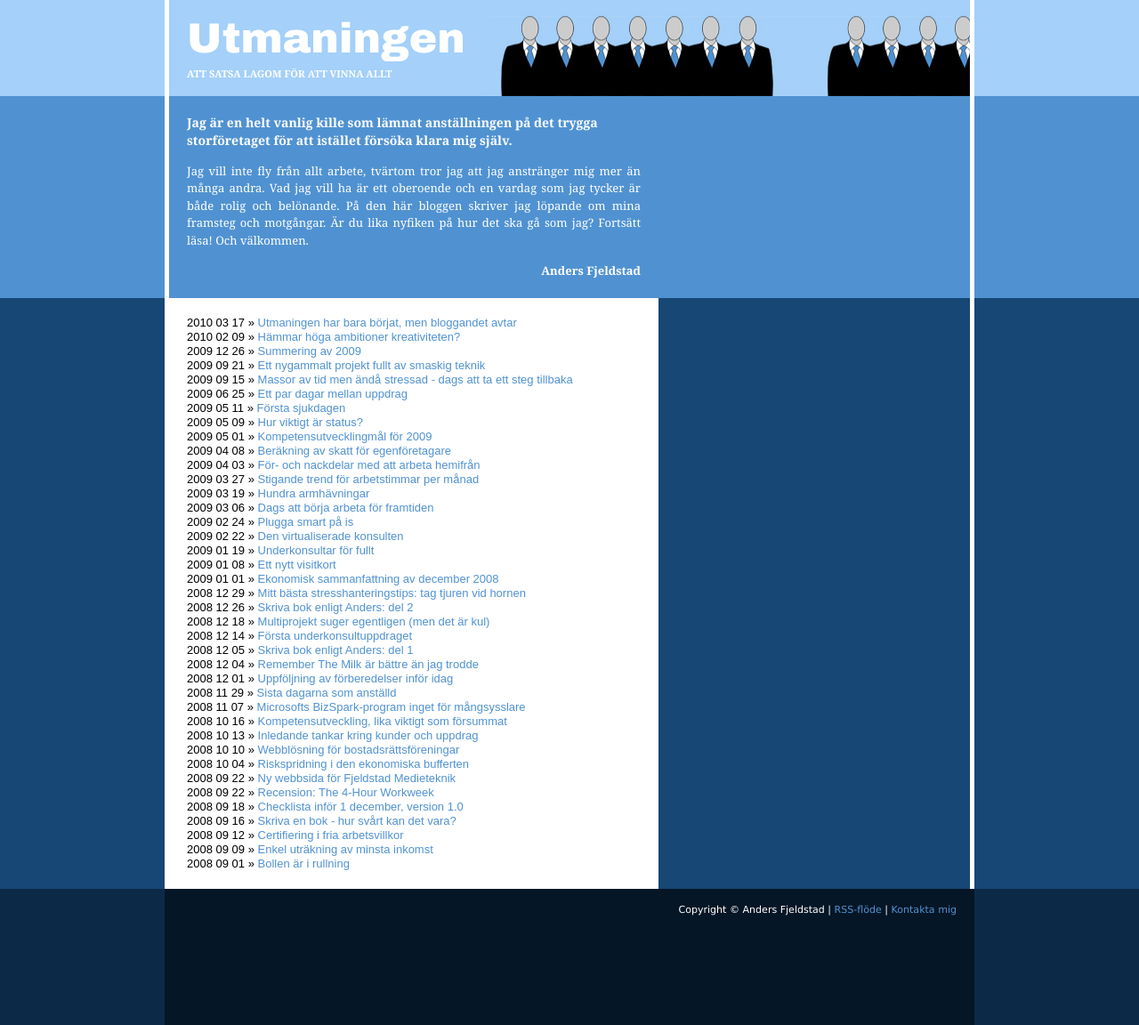
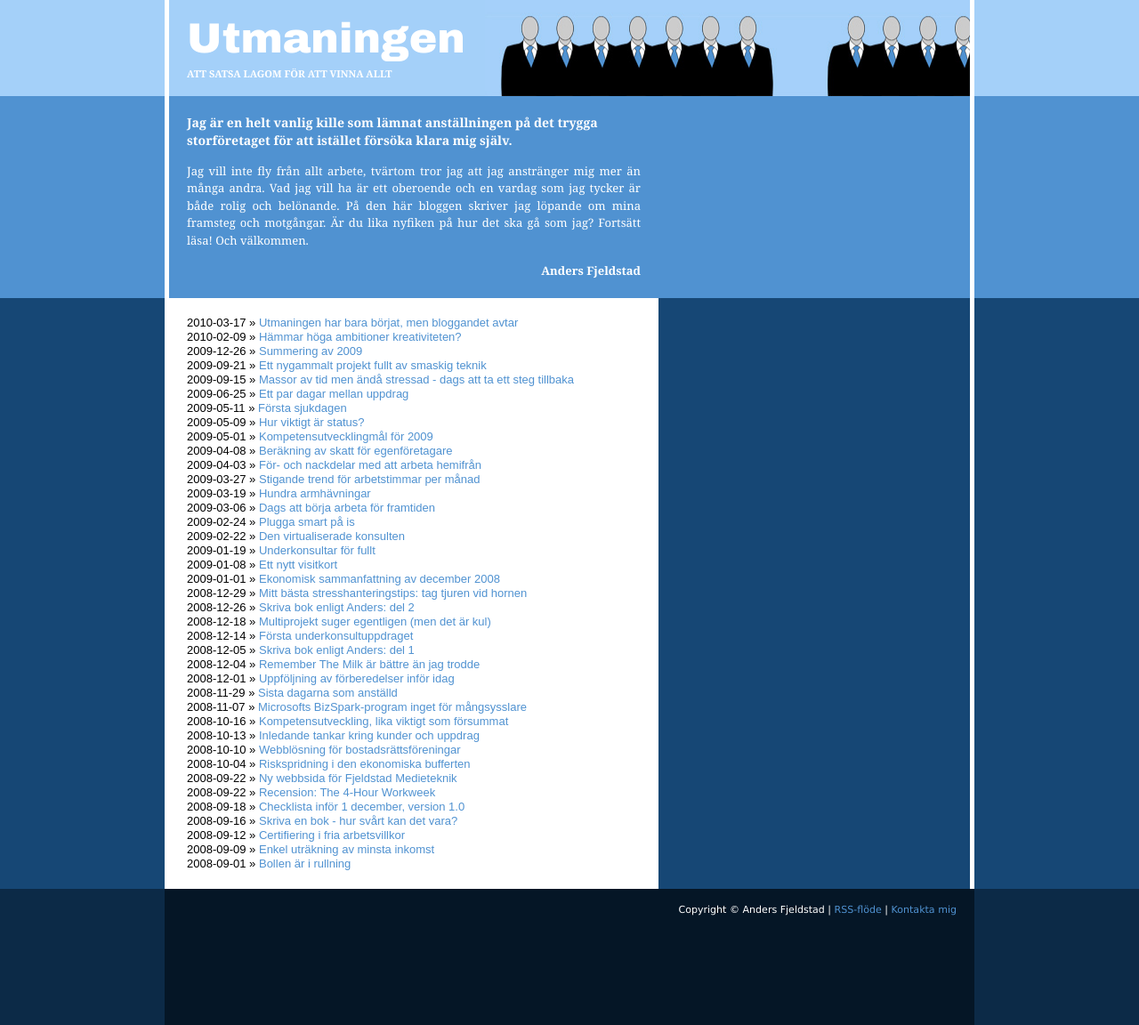
Before and after one commit to Hihaj/utmaningen.fjeldstad.se, a Jekyll site: the page built from index.html, in a window 1280 px wide. Shown: the whole page at 89% size. Built offline with Jekyll 4.4.1, drawn with Linux system fonts in a browser that asks for light colours.

Commit message:
Updated date format again...

```diff
--- a/_layouts/post.html
+++ b/_layouts/post.html
@@ -11,7 +11,7 @@
         <div class="main">
             <div class="post">
                 <h2><a href="{{page.url}}">{{page.title}}</a></h2>
-                <p class="meta">Publicerat {{ post.date | date: "%Y %m %d" }}</p>
+                <p class="meta">Publicerat {{ post.date | date: "%Y-%m-%d" }}</p>
                 <div class="entry">
                     {{page.content}}
                 </div>
--- a/index.html
+++ b/index.html
@@ -17,7 +17,7 @@
         <div class="main">
             <ul class="unstyled">
             {% for post in site.posts %}
-              <li><span>{{ post.date | date: "%Y %m %d" }}</span> &raquo; <a href="{{ post.url }}">{{ post.title }}</a></li>
+              <li><span>{{ post.date | date: "%Y-%m-%d" }}</span> &raquo; <a href="{{ post.url }}">{{ post.title }}</a></li>
             {% endfor %}
             </ul>
         </div>
```
